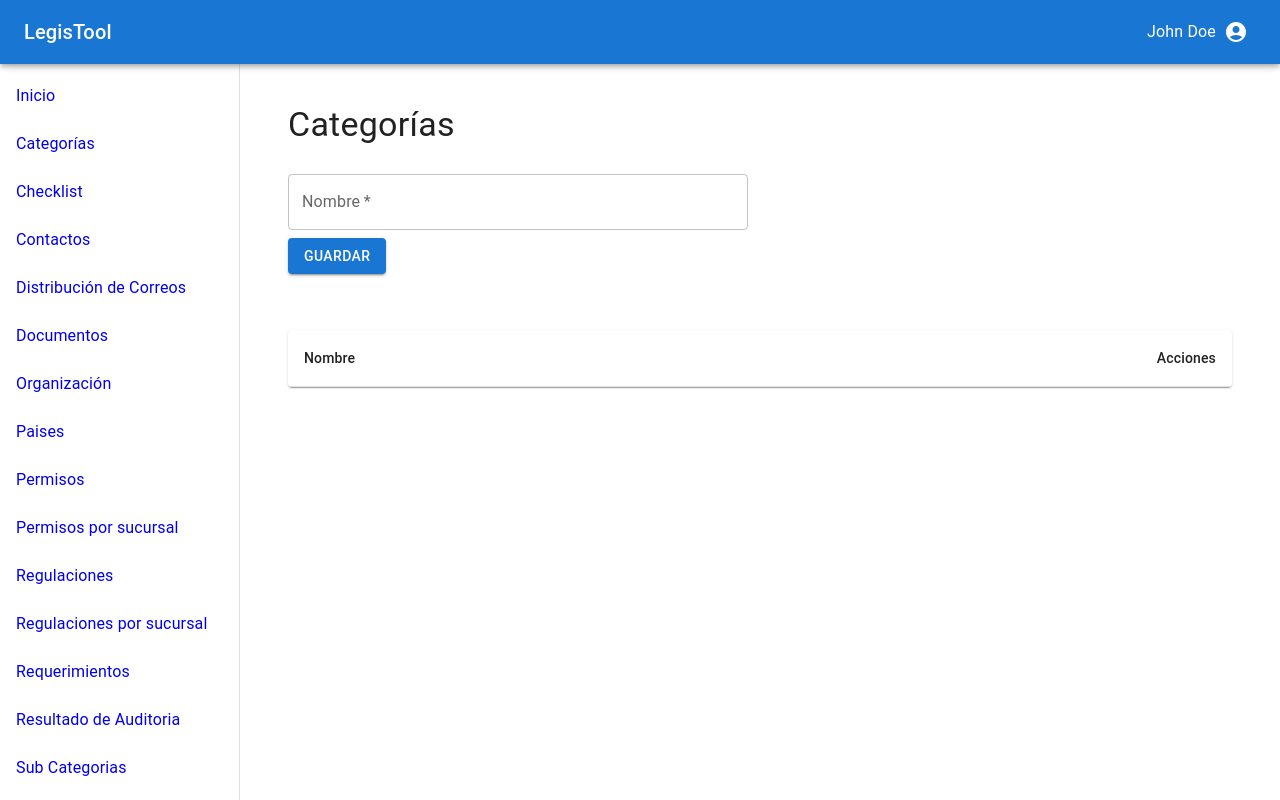
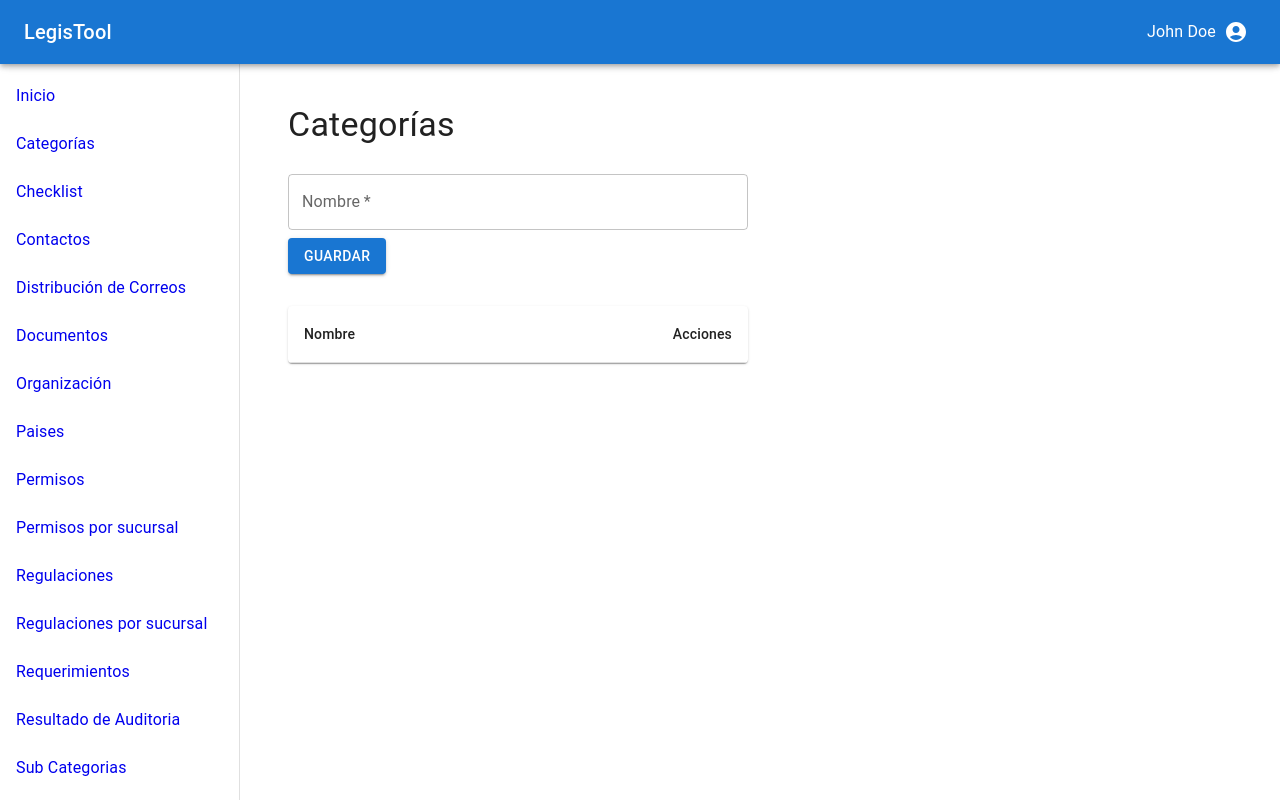
Before and after one commit to Danilord/legistool, a React (Create React App) app: page /categorias in a window 1280 px wide. Built offline with nearby package versions, Linux system fonts and the light colour scheme.

Commit message:
Categorias: estandar

```diff
--- a/src/pages/Categorias.js
+++ b/src/pages/Categorias.js
@@ -98,7 +98,7 @@ const Categorias = () => {
                 Categorías
             </Typography>
             <Grid container spacing={3}>
-                <Grid item xs={12} md={6}>
+                <Grid item xs={6} md={6}>
                     <form onSubmit={handleSubmit}>
                         <TextField
                             label="Nombre"
@@ -117,7 +117,9 @@ const Categorias = () => {
                         </Button>
                     </form>
                 </Grid>
-                <Grid item xs={12}>
+            </Grid>
+            <Grid container spacing={3}>
+                <Grid item xs={6}>
                     <TableContainer component={Paper} style={{ marginTop: '2em', overflowX: 'auto' }}>
                         <Table>
                             <TableHead>
```
